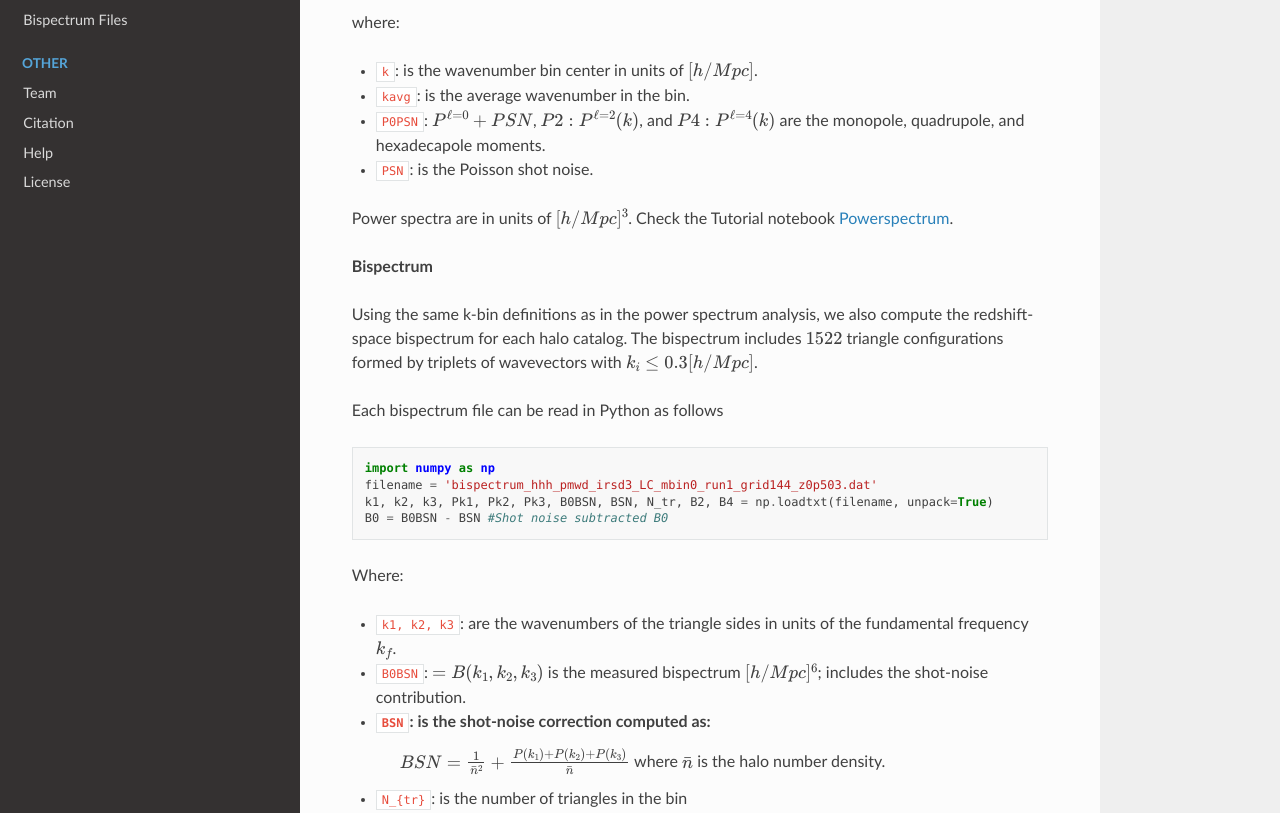
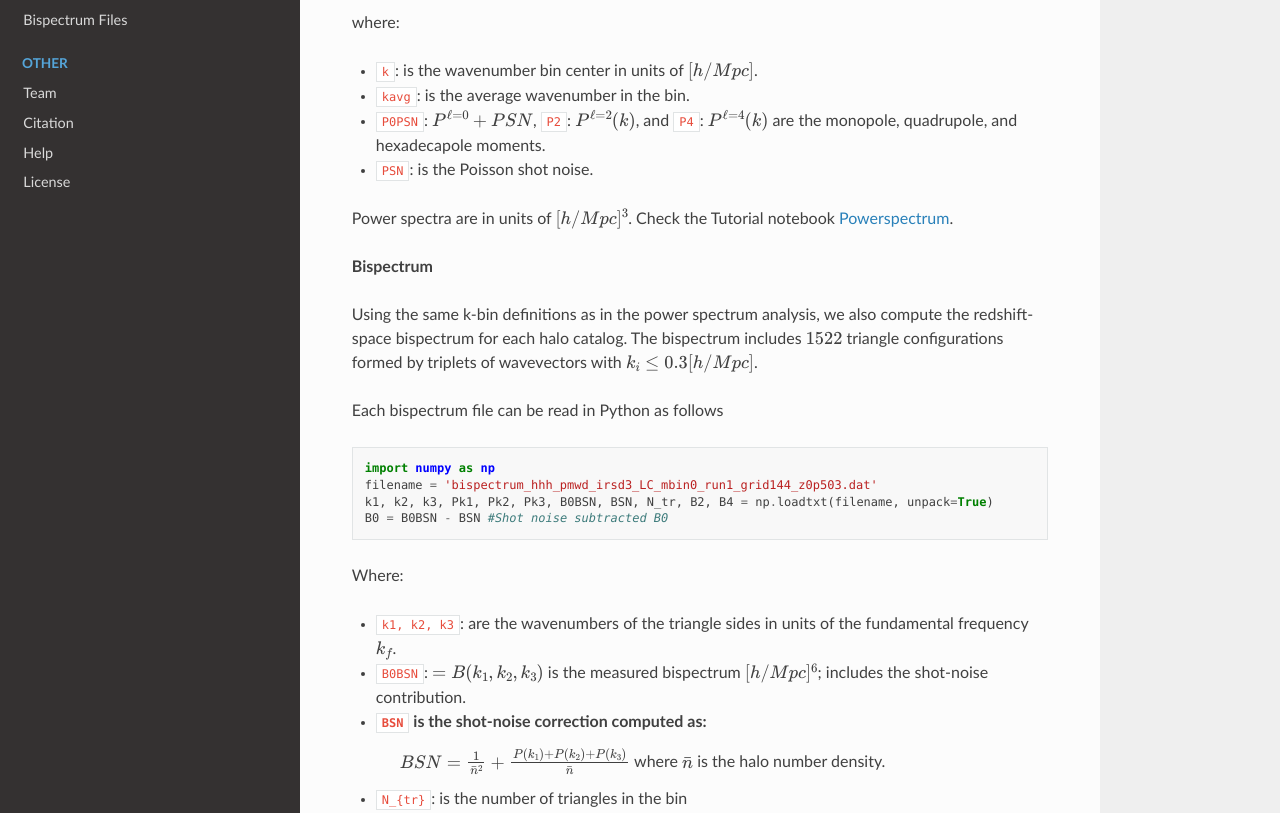
Before and after one commit to jcallesh/PNG-pmwd-Suite, a Sphinx documentation site: the page built from docs/source/post-processing-data.rst, in a window 1280 px wide and 1400 px high, scrolled down 1612 px. Shown: the part 326-1139 px from the top of the window. Built offline with Sphinx 7.4.7 and the Read the Docs theme 3.1.0, drawn with Linux system fonts in a browser that asks for light colours.

Commit message:
docs: update

```diff
--- a/docs/source/post-processing-data.rst
+++ b/docs/source/post-processing-data.rst
@@ -72,7 +72,7 @@ where:
 
 - ``k``: is the wavenumber bin center in units of :math:`[h/Mpc]`.
 - ``kavg``: is the average wavenumber in the bin.
-- ``P0PSN``: :math:`P^{\ell=0}+PSN`, :math:`P2: P^{\ell=2}(k)`, and :math:`P4: P^{\ell=4}(k)` are the monopole, quadrupole, and hexadecapole moments.
+- ``P0PSN``: :math:`P^{\ell=0}+PSN`, ``P2``: :math:`P^{\ell=2}(k)`, and ``P4``: :math:`P^{\ell=4}(k)` are the monopole, quadrupole, and hexadecapole moments.
 - ``PSN``: is the Poisson shot noise.
 
 Power spectra are in units of :math:`[h/Mpc]^3`. Check the Tutorial notebook `Powerspectrum <Tutorial/Powerspectrum.html>`_.
@@ -94,7 +94,7 @@ Where:
 
 - ``k1, k2, k3``: are the wavenumbers of the triangle sides in units of the fundamental frequency :math:`k_f`.
 - ``B0BSN``: :math:`= B(k_1,k_2,k_3)` is the measured bispectrum :math:`[h/Mpc]^6`; includes the shot-noise contribution.
-- ``BSN``: is the shot-noise correction computed as:
+- ``BSN`` is the shot-noise correction computed as:
     :math:`BSN = \frac{1}{\bar{n}^2} + \frac{P(k_1) + P(k_2) + P(k_3)}{\bar{n}}`
     where :math:`\bar{n}` is the halo number density.
 - ``N_{tr}``: is the number of triangles in the bin
```
